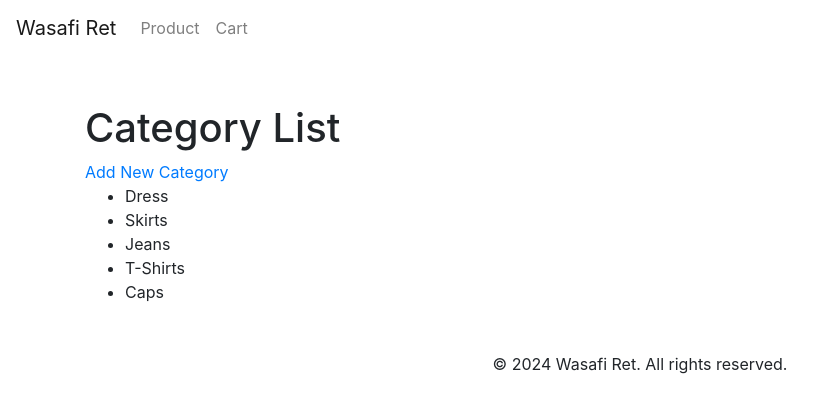
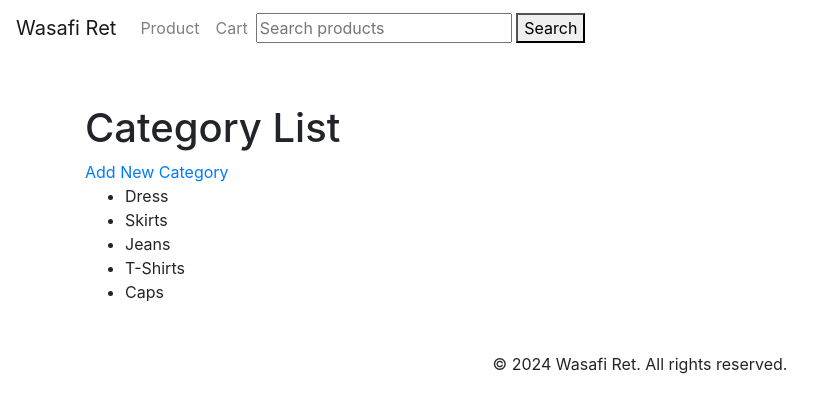
Before and after one commit to muthonijulie/WasafiRetailers, a Django app: page /category_list/ in a window 1280 px wide. Shown: the top 413 px of the page, without its empty margins (0-833 px from the left). Run offline with Django 4.2, Linux system fonts and the light colour scheme; data comes from the database, SQL or seed files in the repository; some libraries are stand-ins or nearby versions.

Commit message:
Added the search bar

```diff
--- a/WasafiRetPr/WasafiRet/templates/WasafiRet/base.html
+++ b/WasafiRetPr/WasafiRet/templates/WasafiRet/base.html
@@ -25,6 +25,15 @@
               <a class="nav-link" href="{% url 'view_cart' %}">Cart</a>
             </li>
           </ul>
+          <form method="POST" action="{% url 'search' %}">
+            {% csrf_token %}
+            <input
+              type="text"
+              name="search_query"
+              placeholder="Search products"
+            />
+            <button type="submit">Search</button>
+          </form>
         </div>
       </nav>
     </header>
--- a/WasafiRetPr/WasafiRet/urls.py
+++ b/WasafiRetPr/WasafiRet/urls.py
@@ -7,6 +7,7 @@ urlpatterns = [
     path('category_create/',views.category_create,name='category_create'),
     path('',views.product_list,name='product_list'),
     path('product_create/', views.product_create, name='product_create'),
+    path('search/', views.search, name='search'),
     path('cart/', views.view_cart, name='view_cart'),
     path('cart/add/<int:product_id>',views.add_to_cart,name='add_to_cart'),
     path('checkout/', views.checkout, name='checkout'),
--- a/WasafiRetPr/WasafiRet/views.py
+++ b/WasafiRetPr/WasafiRet/views.py
@@ -37,6 +37,14 @@ def product_create(request):
 
 
     return render(request, 'WasafiRet/product_create.html',{'form':form})
+def search(request):
+     category=[]
+     search_query=''
+     if request.method=='POST':
+          search_query=request.POST.get['search_query','']
+          if search_query:
+           category=Category.objects.filter(name__icontains=search_query)
+     return render(request,'WasafiRet/product.html',{'search_query':search_query,'category':category})
 
 def view_cart(request):
     cart=Cart.objects.filter(user=request.user).first()
@@ -44,6 +52,7 @@ def view_cart(request):
 
     cart_total=sum(item.get_total() for item in cart_items)
     return render(request, 'WasafiRet/cart.html', {'cart_items':cart_items, 'cart_total':cart_total})
+
 def add_to_cart(request,product_id):
      product=Product.objects.get(id=product_id)
      cart,created=Cart.objects.get_or_create(user=request.user)
```
